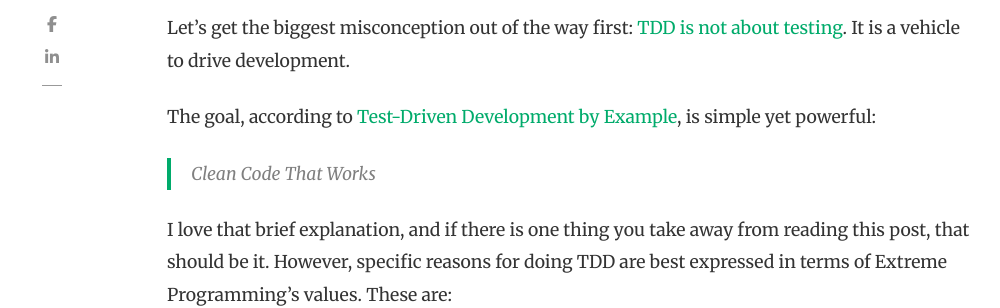
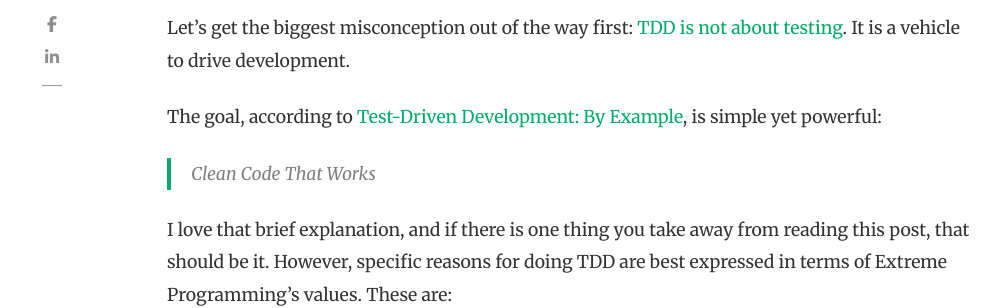
Before and after one commit to rstraub/rstraub.github.io, a Jekyll site: the page built from _posts/2022-09-13-why-use-tdd.md, in a window 1280 px wide and 900 px high, scrolled down 1420 px. Shown: the part 154-462 px from the top of the window, without its empty margins (118-1118 px from the left). Built offline with Jekyll 4.4.1, drawn with Linux system fonts in a browser that asks for light colours; nearby versions of some CDN libraries; comment, search, counter and statistics services are not loaded; some of the changed text lies outside the part shown.

Commit message:
corrected book title

```diff
--- a/_posts/2022-09-13-why-use-tdd.md
+++ b/_posts/2022-09-13-why-use-tdd.md
@@ -19,7 +19,7 @@ Why do people apply TDD? Here's a secret: it's *not* for the tests. Learn about
 
 Let's get the biggest misconception out of the way first: [TDD is not about testing][tdd-not-about-testing]. It is a vehicle to drive development.
 
-The goal, according to [Test-Driven Development by Example][tdd-by-example], is simple yet powerful:
+The goal, according to [Test-Driven Development: By Example][tdd-by-example], is simple yet powerful:
 
 > Clean Code That Works
 
@@ -116,7 +116,7 @@ _Are you doing TDD? What effects of TDD surprised you? Share your thoughts in th
 
 ## Further Reading 📚
 - [Extreme Programming Explained][xp-explained]
-- [Test-Driven Development by Example][tdd-by-example]
+- [Test-Driven Development: By Example][tdd-by-example]
 - [Growing Object-Oriented Software, Guided by Tests][growing-oo-software]
 
 [xp-explained]: https://amzn.to/3d8eayN
```
